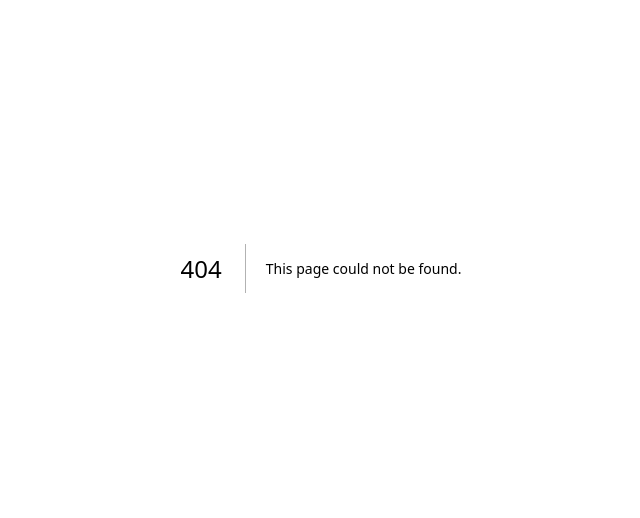
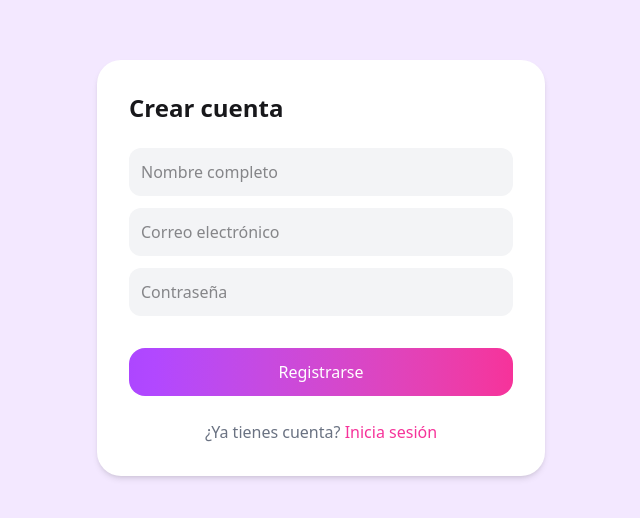
Before and after one commit to Desarrollo-de-Entornos-Digitales/taller-next-corte-3-y-4-team, a Next.js app: page /register in a window 1280 px wide. Before the commit this address had no page. Shown: the part 132-650 px from the top of the page, without its empty margins (319-959 px from the left). Built offline with nearby package versions, Linux system fonts and the light colour scheme; no server answers.

Commit message:
feat(auth): complete registration page and protected dashboard layout

```diff
--- /dev/null
+++ b/src/app/(dashboard)/layout.tsx
@@ -0,0 +1,13 @@
+import { cookies } from 'next/headers';
+import { redirect } from 'next/navigation';
+
+export default async function DashboardLayout({ children }: { children: React.ReactNode }) {
+    const cookieStore = await cookies();
+    const token = cookieStore.get('token')?.value;
+
+    if (!token) {
+        redirect('/login');
+    }
+
+    return <>{children}</>;
+}
--- /dev/null
+++ b/src/app/(public)/register/page.tsx
@@ -0,0 +1,74 @@
+'use client';
+
+import { useRef } from 'react';
+import { useRouter } from 'next/navigation';
+
+import { registerService } from './services/register.service';
+import registerAction from './register.action';
+
+export default function Register() {
+    const formRef = useRef<HTMLFormElement>(null);
+    const router = useRouter();
+
+    const handleSubmit = async (e: React.FormEvent) => {
+        e.preventDefault();
+        const formData = new FormData(formRef.current!);
+        const name = String(formData.get('name'));
+        const email = String(formData.get('email'));
+        const password = String(formData.get('password'));
+
+        if (!name || !email || !password) {
+            console.error('Todos los campos son obligatorios');
+            return;
+        }
+
+        const result = await registerAction(name, email, password);
+        localStorage.setItem('token', result.access_token);
+        router.push('/feed');
+    };
+
+    return (
+        <div className="min-h-screen bg-purple-100 flex items-center justify-center p-4">
+            <div className="bg-white rounded-3xl shadow-md p-8 w-full max-w-md">
+                <h2 className="text-2xl font-bold mb-6">Crear cuenta</h2>
+                <form ref={formRef} onSubmit={handleSubmit}>
+                    <input
+                        name="name"
+                        type="text"
+                        placeholder="Nombre completo"
+                        className="w-full p-3 rounded-xl bg-gray-100 outline-none mb-3"
+                        required
+                    />
+                    <input
+                        name="email"
+                        type="email"
+                        placeholder="Correo electrónico"
+                        className="w-full p-3 rounded-xl bg-gray-100 outline-none mb-3"
+                        required
+                    />
+                    <input
+                        name="password"
+                        type="password"
+                        placeholder="Contraseña"
+                        className="w-full p-3 rounded-xl bg-gray-100 outline-none mb-2"
+                        required
+                    />
+                    <button
+                        type="submit"
+                        className="w-full mt-6 py-3 rounded-2xl font-medium bg-gradient-to-r from-purple-500 to-pink-500 text-white"
+                    >
+                        Registrarse
+                    </button>
+                </form>
+                <div className="text-center mt-6">
+                    <p className="text-gray-500">
+                        ¿Ya tienes cuenta?{' '}
+                        <span className="text-pink-500 cursor-pointer" onClick={() => router.push('/login')}>
+                            Inicia sesión
+                        </span>
+                    </p>
+                </div>
+            </div>
+        </div>
+    );
+}
--- /dev/null
+++ b/src/app/(public)/register/register.action.ts
@@ -0,0 +1,15 @@
+'use server';
+
+import { cookies } from 'next/headers';
+import { registerService } from './services/register.service';
+
+export default async function registerAction(name: string, email: string, password: string) {
+    const result = await registerService.register(name, email, password);
+    const cookieStore = await cookies();
+    cookieStore.set('token', result.access_token, {
+        httpOnly: true,
+        path: '/',
+        maxAge: 60 * 60 * 24 * 7, // 1 semana
+    });
+    return result;
+}
--- /dev/null
+++ b/src/app/(public)/register/services/register.service.ts
@@ -0,0 +1,27 @@
+import axiosClient from '../../../../lib/axios/client';
+
+interface RegisterResponse {
+    access_token: string;
+    user: {
+        id: number;
+        email: string;
+        name: string;
+        rolId: number;
+        rol: string;
+        permissions: string[];
+    };
+}
+
+class RegisterService {
+    async register(name: string, email: string, password: string): Promise<RegisterResponse> {
+        const result = await axiosClient.post('/auth/register', {
+            name,
+            email,
+            password,
+            rolId: 2, // rol de usuario normal
+        });
+        return result.data;
+    }
+}
+
+export const registerService = new RegisterService();
```
Also changed, not shown: src/app/(dashboard)/feed/page.tsx (renamed from src/app/feed/page.tsx).
